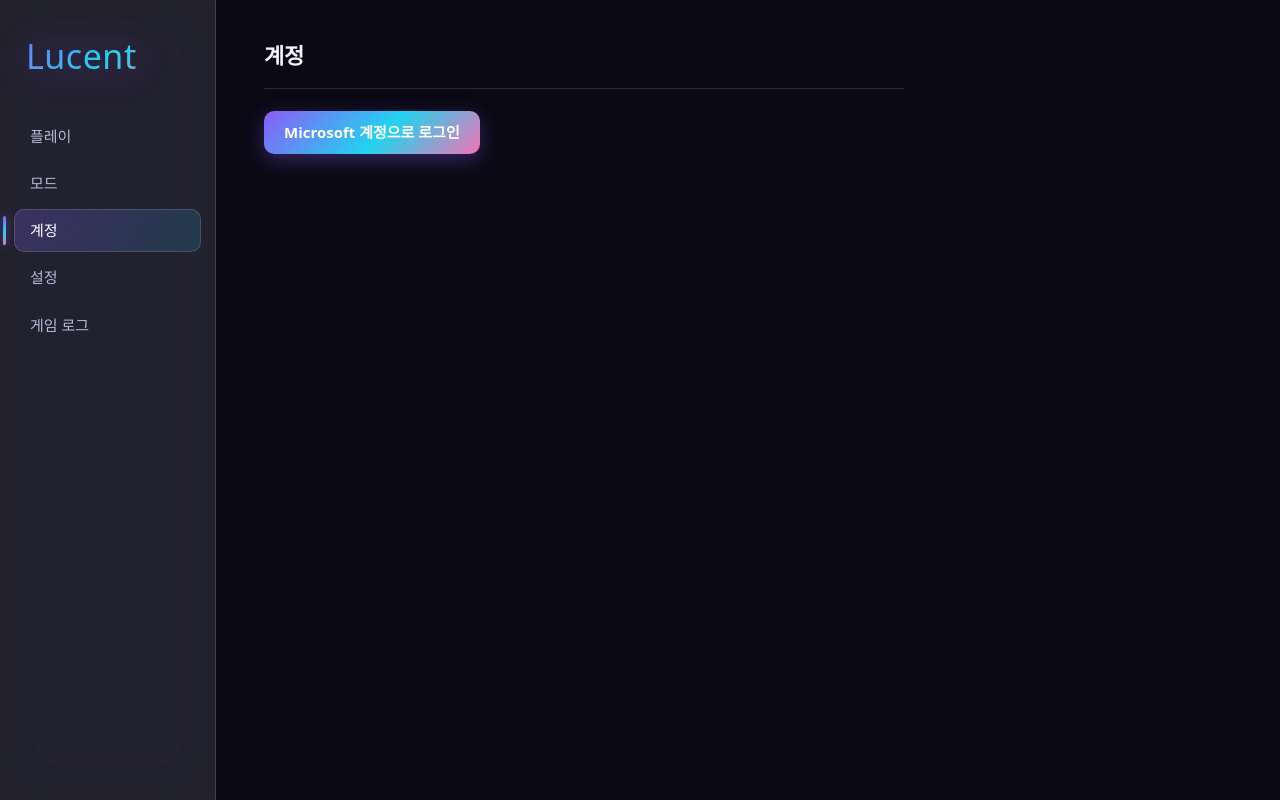
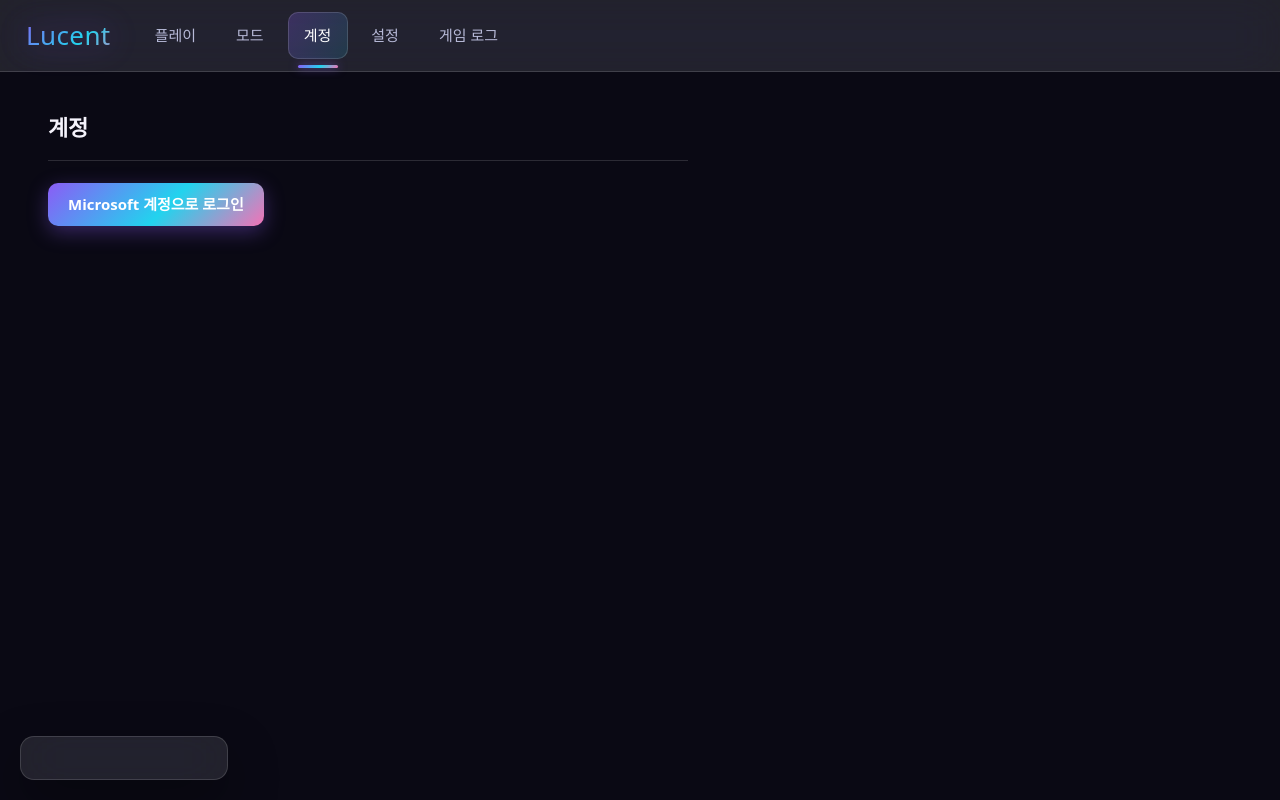
Before and after one commit to mojunseo/Lucentclient, a website built with Vite: page launcher/index.html in a window 1280 px wide. Both pictures are taken after a click on the element 107 px from the left and 759 px from the top of the page. Built offline with nearby package versions, Linux system fonts and the light colour scheme; a web font is replaced by a local one.

Commit message:
런처: 왼쪽 사이드바를 상단 바로 옮기고, 계정 패널은 그 자리에 남겨둠
왼쪽 세로 사이드바(워드마크+네비)를 위쪽 가로 바(.topbar)로 옮겼다.
활성 네비를 가리키는 슬라이딩 인디케이터는 이제 top/height 대신
left/width를 따라 움직인다 (main.ts의 offsetLeft/offsetWidth 기준).

계정 칩 + 업데이트 알림 + 버전 텍스트는 네비를 따라 위로 올리지 않고
기존처럼 화면 왼쪽 아래에 떠 있는 작은 유리 패널(.account-panel,
position: fixed)로 남겨뒀다.

레이아웃이 그리드(사이드바+메인 2열)에서 세로 flex(상단바+메인)로
바뀌면서, 메인은 flex:1/min-height:0으로 자기 영역을 scroll하고,
게임 로그 화면은 고정 px 계산 대신 flex:1로 남은 높이를 채우도록
바꿨다. 플레이 화면의 큰 버튼은 바닥에서 최소 130px 띄워서 창이
작아져도 계정 패널과 겹치지 않게 했다.

```diff
--- a/launcher/index.html
+++ b/launcher/index.html
@@ -14,7 +14,7 @@
       <div class="aurora aurora-3"></div>
     </div>
     <div class="app">
-      <nav class="sidebar">
+      <header class="topbar">
         <div class="wordmark">Lucent</div>
         <div class="nav-indicator" id="nav-indicator" aria-hidden="true"></div>
         <button class="nav" data-view="play">플레이</button>
@@ -22,10 +22,7 @@
         <button class="nav" data-view="accounts">계정</button>
         <button class="nav" data-view="settings">설정</button>
         <button class="nav" data-view="logs">게임 로그</button>
-        <div class="account-chip" id="account-chip"></div>
-        <div class="update" id="update" hidden></div>
-        <div class="version" id="launcher-version"></div>
-      </nav>
+      </header>
 
       <main>
         <section class="view" id="view-play">
@@ -124,6 +121,12 @@
       </main>
     </div>
 
+    <aside class="account-panel">
+      <div class="account-chip" id="account-chip"></div>
+      <div class="update" id="update" hidden></div>
+      <div class="version" id="launcher-version"></div>
+    </aside>
+
     <dialog id="code-dialog">
       <p>브라우저에서 아래 코드를 입력하세요.</p>
       <p class="code" id="device-code"></p>
--- a/launcher/src/main.ts
+++ b/launcher/src/main.ts
@@ -50,8 +50,8 @@
 /** Slides the shared highlight pill behind whichever nav button is active. */
 function moveNavIndicator(el: HTMLElement) {
   const indicator = $("nav-indicator");
-  indicator.style.top = `${el.offsetTop}px`;
-  indicator.style.height = `${el.offsetHeight}px`;
+  indicator.style.left = `${el.offsetLeft}px`;
+  indicator.style.width = `${el.offsetWidth}px`;
 }
 document.querySelectorAll<HTMLButtonElement>(".nav").forEach((el) =>
   el.addEventListener("click", () => {
--- a/launcher/src/styles.css
+++ b/launcher/src/styles.css
@@ -103,7 +103,7 @@
   50% { transform: translate(6%, -6%) rotate(-7deg) scaleY(1.25); opacity: 0.52; }
 }
 
-.app { display: grid; grid-template-columns: 216px 1fr; height: 100vh; }
+.app { display: flex; flex-direction: column; height: 100vh; }
 
 /* View transitions: a section plays this the moment it stops being [hidden]. */
 @keyframes viewIn {
@@ -124,49 +124,52 @@
 .row:nth-child(5) { animation-delay: 120ms; }
 .row:nth-child(n + 6) { animation-delay: 140ms; }
 
-/* Sidebar */
-.sidebar {
+/* Top bar: wordmark + nav, horizontal instead of a left column. */
+.topbar {
   position: relative;
+  flex: none;
+  height: 72px;
+  display: flex;
+  align-items: center;
+  gap: 4px;
+  padding: 0 22px;
   background: var(--glass-strong);
   -webkit-backdrop-filter: blur(24px) saturate(150%);
   backdrop-filter: blur(24px) saturate(150%);
-  border-right: 1px solid var(--glass-border);
-  display: flex;
-  flex-direction: column;
-  padding: 30px 0 18px;
+  border-bottom: 1px solid var(--glass-border);
 }
 .wordmark {
-  font-size: 34px;
+  font-size: 26px;
   font-weight: 200;
   letter-spacing: 0.015em;
-  padding: 0 26px 30px;
+  padding: 0 22px 0 4px;
   background: var(--gradient);
   -webkit-background-clip: text;
   background-clip: text;
   color: transparent;
-  filter: drop-shadow(0 0 18px rgba(139, 92, 246, 0.45));
+  filter: drop-shadow(0 0 16px rgba(139, 92, 246, 0.45));
   width: fit-content;
 }
-/* A single pill that slides between nav buttons (positioned in JS via offsetTop/Height)
+/* A single pill that slides between nav buttons (positioned in JS via offsetLeft/Width)
    instead of each button drawing its own active state — the motion is what reads as "active". */
 .nav-indicator {
   position: absolute;
-  left: 14px;
-  right: 14px;
+  top: 12px;
+  bottom: 12px;
   border-radius: 10px;
   background: linear-gradient(120deg, rgba(139, 92, 246, 0.25), rgba(34, 211, 238, 0.14));
   box-shadow: inset 0 0 0 1px rgba(255, 255, 255, 0.14);
-  transition: top 320ms cubic-bezier(0.22, 1, 0.36, 1), height 320ms cubic-bezier(0.22, 1, 0.36, 1);
+  transition: left 320ms cubic-bezier(0.22, 1, 0.36, 1), width 320ms cubic-bezier(0.22, 1, 0.36, 1);
   pointer-events: none;
   z-index: 0;
 }
 .nav-indicator::before {
   content: "";
   position: absolute;
-  left: -11px;
-  top: 7px;
-  bottom: 7px;
-  width: 3px;
+  left: 10px;
+  right: 10px;
+  bottom: -9px;
+  height: 3px;
   border-radius: 2px;
   background: var(--gradient);
   box-shadow: 0 0 10px rgba(139, 92, 246, 0.65);
@@ -176,8 +179,7 @@
   z-index: 1;
   background: none;
   border: 0;
-  text-align: left;
-  margin: 2px 14px;
+  margin: 0 2px;
   padding: 10px 16px;
   border-radius: 10px;
   font-weight: 500;
@@ -186,12 +188,30 @@
 }
 .nav:hover { color: var(--paper); background: var(--glass); }
 .nav.active { color: #fff; }
+
+/* Account panel: floats in the bottom-left corner, independent of the top bar. */
+.account-panel {
+  position: fixed;
+  left: 20px;
+  bottom: 20px;
+  width: 208px;
+  z-index: 5;
+  display: flex;
+  flex-direction: column;
+  background: var(--glass-strong);
+  -webkit-backdrop-filter: blur(24px) saturate(150%);
+  backdrop-filter: blur(24px) saturate(150%);
+  border: 1px solid var(--glass-border);
+  border-radius: 14px;
+  padding: 6px;
+  box-shadow: 0 20px 50px rgba(0, 0, 0, 0.35);
+}
 .account-chip {
-  margin-top: auto;
   display: flex;
   align-items: center;
   gap: 11px;
-  padding: 13px 24px;
+  padding: 10px;
+  border-radius: 9px;
   color: var(--paper);
   cursor: pointer;
 }
@@ -206,9 +226,9 @@
 }
 .account-chip:hover img { transform: scale(1.08) rotate(-2deg); }
 .account-chip small { display: block; color: var(--mist); font-size: 12px; }
-.version { color: var(--mist); opacity: 0.6; font-size: 12px; padding: 10px 24px 0; }
+.version { color: var(--mist); opacity: 0.6; font-size: 12px; padding: 8px 10px 2px; }
 
-main { overflow: auto; padding: 38px 48px; }
+main { flex: 1; min-height: 0; overflow: auto; padding: 38px 48px; }
 h1 {
   font-size: 22px;
   font-weight: 600;
@@ -222,7 +242,8 @@
 
 /* Play */
 #view-play { height: 100%; display: flex; }
-.stage { margin-top: auto; margin-bottom: 11%; width: min(560px, 100%); }
+/* The 130px floor keeps the hero button clear of the floating account panel in a short window. */
+.stage { margin-top: auto; margin-bottom: max(11%, 130px); width: min(560px, 100%); }
 .version-line { display: flex; align-items: center; gap: 10px; margin-bottom: 12px; font-size: 13px; }
 .version-line label { color: var(--mist); }
 select {
@@ -436,6 +457,8 @@
 .inline { display: flex; gap: 8px; }
 .empty { color: var(--mist); padding: 16px 2px; border-bottom: 1px solid var(--glass-border); }
 
+#view-logs { height: 100%; display: flex; flex-direction: column; }
+#view-logs h1 { flex: none; }
 .log {
   background: var(--glass);
   -webkit-backdrop-filter: blur(18px) saturate(140%);
@@ -444,7 +467,8 @@
   border-radius: 12px;
   margin: 0;
   padding: 16px;
-  height: calc(100vh - 160px);
+  flex: 1;
+  min-height: 0;
   overflow: auto;
   font: 12px/1.6 ui-monospace, "JetBrains Mono", monospace;
   color: var(--mist);
@@ -524,7 +548,7 @@
 .list-note { margin: -4px 0 10px; }
 .missing { color: var(--warn); font-size: 12px; margin-left: 6px; }
 
-/* Launcher update notice, above the version line in the sidebar. */
+/* Launcher update notice, above the version line in the floating account panel. */
 .update {
   margin-top: 12px;
   padding: 9px 11px;
```
